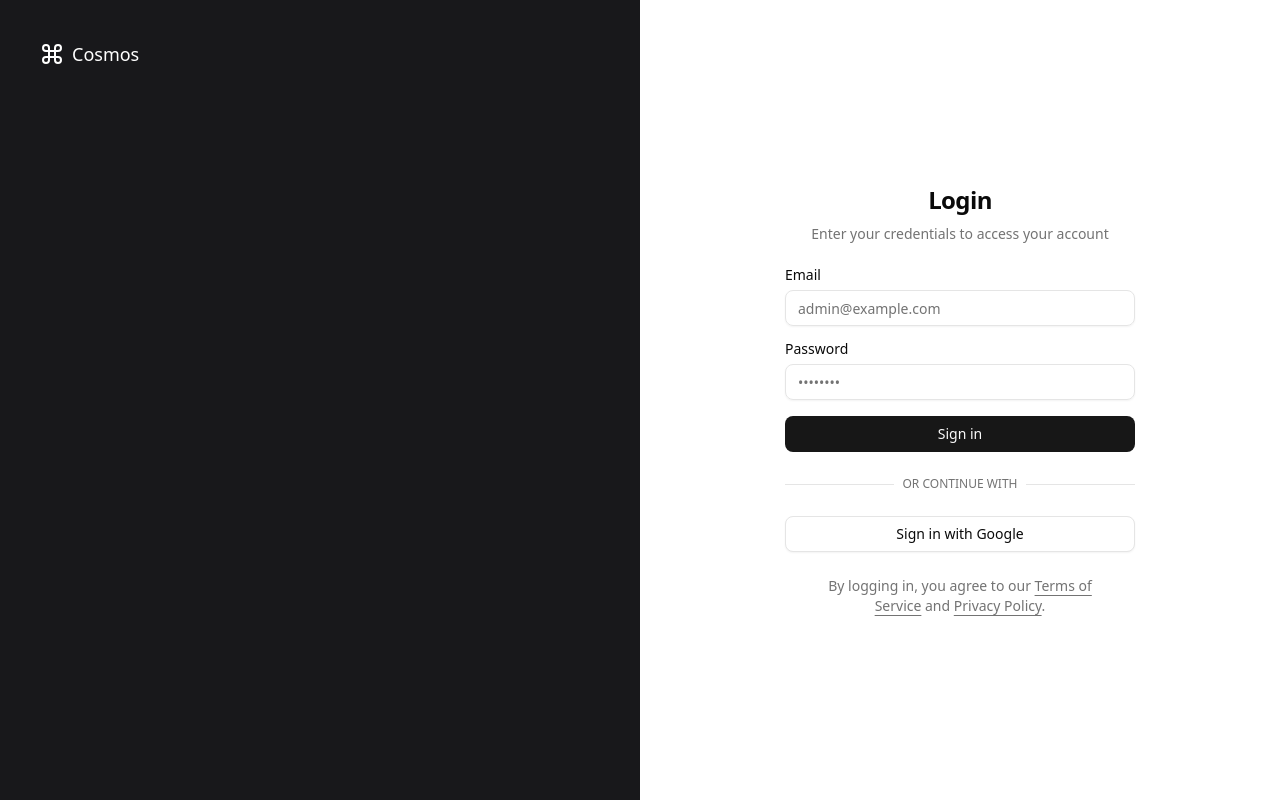
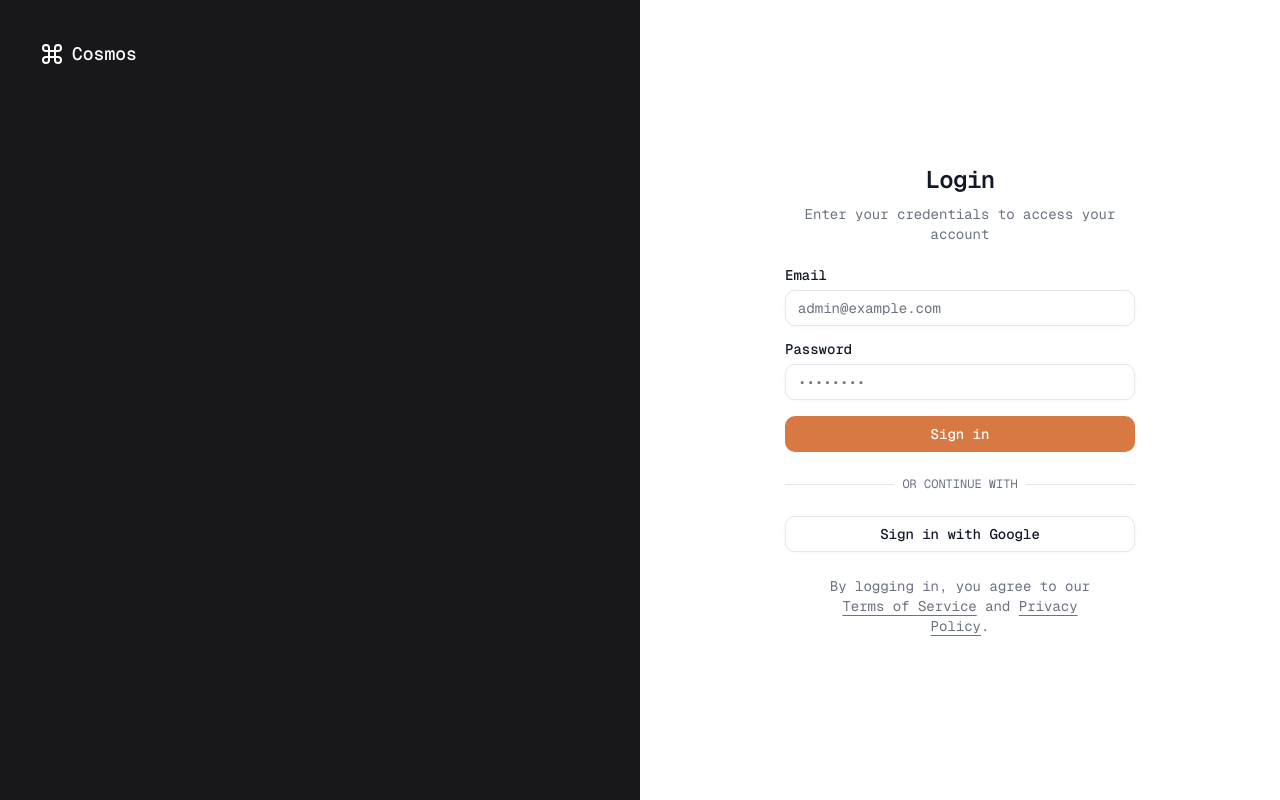
Before and after one commit to CosmosPlatform/cosmos-ui, a Next.js app: page /login in a window 1280 px wide. Built offline with nearby package versions, Linux system fonts and the light colour scheme; no server answers.

Commit message:
UI-007: Changing globalcss to have a better theme

```diff
--- a/src/app/globals.css
+++ b/src/app/globals.css
@@ -3,11 +3,8 @@
 
 @custom-variant dark (&:is(.dark *));
 
+
 @theme inline {
-  --radius-sm: calc(var(--radius) - 4px);
-  --radius-md: calc(var(--radius) - 2px);
-  --radius-lg: var(--radius);
-  --radius-xl: calc(var(--radius) + 4px);
   --color-background: var(--background);
   --color-foreground: var(--foreground);
   --color-card: var(--card);
@@ -23,6 +20,7 @@
   --color-accent: var(--accent);
   --color-accent-foreground: var(--accent-foreground);
   --color-destructive: var(--destructive);
+  --color-destructive-foreground: var(--destructive-foreground);
   --color-border: var(--border);
   --color-input: var(--input);
   --color-ring: var(--ring);
@@ -39,75 +37,132 @@
   --color-sidebar-accent-foreground: var(--sidebar-accent-foreground);
   --color-sidebar-border: var(--sidebar-border);
   --color-sidebar-ring: var(--sidebar-ring);
+
+  --font-sans: var(--font-sans);
+  --font-mono: var(--font-mono);
+  --font-serif: var(--font-serif);
+
+  --radius-sm: calc(var(--radius) - 4px);
+  --radius-md: calc(var(--radius) - 2px);
+  --radius-lg: var(--radius);
+  --radius-xl: calc(var(--radius) + 4px);
+
+  --shadow-2xs: var(--shadow-2xs);
+  --shadow-xs: var(--shadow-xs);
+  --shadow-sm: var(--shadow-sm);
+  --shadow: var(--shadow);
+  --shadow-md: var(--shadow-md);
+  --shadow-lg: var(--shadow-lg);
+  --shadow-xl: var(--shadow-xl);
+  --shadow-2xl: var(--shadow-2xl);
+
+  --tracking-tighter: calc(var(--tracking-normal) - 0.05em);
+  --tracking-tight: calc(var(--tracking-normal) - 0.025em);
+  --tracking-normal: var(--tracking-normal);
+  --tracking-wide: calc(var(--tracking-normal) + 0.025em);
+  --tracking-wider: calc(var(--tracking-normal) + 0.05em);
+  --tracking-widest: calc(var(--tracking-normal) + 0.1em);
 }
 
+
 :root {
-  --radius: 0.625rem;
-  --background: oklch(1 0 0);
-  --foreground: oklch(0.145 0 0);
-  --card: oklch(1 0 0);
-  --card-foreground: oklch(0.145 0 0);
-  --popover: oklch(1 0 0);
-  --popover-foreground: oklch(0.145 0 0);
-  --primary: oklch(0.205 0 0);
-  --primary-foreground: oklch(0.985 0 0);
-  --secondary: oklch(0.97 0 0);
-  --secondary-foreground: oklch(0.205 0 0);
-  --muted: oklch(0.97 0 0);
-  --muted-foreground: oklch(0.556 0 0);
-  --accent: oklch(0.97 0 0);
-  --accent-foreground: oklch(0.205 0 0);
-  --destructive: oklch(0.577 0.245 27.325);
-  --border: oklch(0.922 0 0);
-  --input: oklch(0.922 0 0);
-  --ring: oklch(0.708 0 0);
-  --chart-1: oklch(0.646 0.222 41.116);
-  --chart-2: oklch(0.6 0.118 184.704);
-  --chart-3: oklch(0.398 0.07 227.392);
-  --chart-4: oklch(0.828 0.189 84.429);
-  --chart-5: oklch(0.769 0.188 70.08);
-  --sidebar: oklch(0.985 0 0);
-  --sidebar-foreground: oklch(0.145 0 0);
-  --sidebar-primary: oklch(0.205 0 0);
-  --sidebar-primary-foreground: oklch(0.985 0 0);
-  --sidebar-accent: oklch(0.97 0 0);
-  --sidebar-accent-foreground: oklch(0.205 0 0);
-  --sidebar-border: oklch(0.922 0 0);
-  --sidebar-ring: oklch(0.708 0 0);
+  --background: oklch(1.0000 0 0);
+  --foreground: oklch(0.2101 0.0318 264.6645);
+  --card: oklch(1.0000 0 0);
+  --card-foreground: oklch(0.2101 0.0318 264.6645);
+  --popover: oklch(1.0000 0 0);
+  --popover-foreground: oklch(0.2101 0.0318 264.6645);
+  --primary: oklch(0.6716 0.1368 48.5130);
+  --primary-foreground: oklch(1.0000 0 0);
+  --secondary: oklch(0.5360 0.0398 196.0280);
+  --secondary-foreground: oklch(1.0000 0 0);
+  --muted: oklch(0.9670 0.0029 264.5419);
+  --muted-foreground: oklch(0.5510 0.0234 264.3637);
+  --accent: oklch(0.9491 0 0);
+  --accent-foreground: oklch(0.2101 0.0318 264.6645);
+  --destructive: oklch(0.6368 0.2078 25.3313);
+  --destructive-foreground: oklch(0.9851 0 0);
+  --border: oklch(0.9276 0.0058 264.5313);
+  --input: oklch(0.9276 0.0058 264.5313);
+  --ring: oklch(0.6716 0.1368 48.5130);
+  --chart-1: oklch(0.5940 0.0443 196.0233);
+  --chart-2: oklch(0.7214 0.1337 49.9802);
+  --chart-3: oklch(0.8721 0.0864 68.5474);
+  --chart-4: oklch(0.6268 0 0);
+  --chart-5: oklch(0.6830 0 0);
+  --sidebar: oklch(0.9670 0.0029 264.5419);
+  --sidebar-foreground: oklch(0.2101 0.0318 264.6645);
+  --sidebar-primary: oklch(0.6716 0.1368 48.5130);
+  --sidebar-primary-foreground: oklch(1.0000 0 0);
+  --sidebar-accent: oklch(1.0000 0 0);
+  --sidebar-accent-foreground: oklch(0.2101 0.0318 264.6645);
+  --sidebar-border: oklch(0.9276 0.0058 264.5313);
+  --sidebar-ring: oklch(0.6716 0.1368 48.5130);
+  --font-sans: Geist Mono, ui-monospace, monospace;
+  --font-serif: serif;
+  --font-mono: JetBrains Mono, monospace;
+  --radius: 0.75rem;
+  --shadow-2xs: 0px 1px 4px 0px hsl(0 0% 0% / 0.03);
+  --shadow-xs: 0px 1px 4px 0px hsl(0 0% 0% / 0.03);
+  --shadow-sm: 0px 1px 4px 0px hsl(0 0% 0% / 0.05), 0px 1px 2px -1px hsl(0 0% 0% / 0.05);
+  --shadow: 0px 1px 4px 0px hsl(0 0% 0% / 0.05), 0px 1px 2px -1px hsl(0 0% 0% / 0.05);
+  --shadow-md: 0px 1px 4px 0px hsl(0 0% 0% / 0.05), 0px 2px 4px -1px hsl(0 0% 0% / 0.05);
+  --shadow-lg: 0px 1px 4px 0px hsl(0 0% 0% / 0.05), 0px 4px 6px -1px hsl(0 0% 0% / 0.05);
+  --shadow-xl: 0px 1px 4px 0px hsl(0 0% 0% / 0.05), 0px 8px 10px -1px hsl(0 0% 0% / 0.05);
+  --shadow-2xl: 0px 1px 4px 0px hsl(0 0% 0% / 0.13);
+  --tracking-normal: 0rem;
+  --spacing: 0.25rem;
 }
 
 .dark {
-  --background: oklch(0.145 0 0);
-  --foreground: oklch(0.985 0 0);
-  --card: oklch(0.205 0 0);
-  --card-foreground: oklch(0.985 0 0);
-  --popover: oklch(0.205 0 0);
-  --popover-foreground: oklch(0.985 0 0);
-  --primary: oklch(0.922 0 0);
-  --primary-foreground: oklch(0.205 0 0);
-  --secondary: oklch(0.269 0 0);
-  --secondary-foreground: oklch(0.985 0 0);
-  --muted: oklch(0.269 0 0);
-  --muted-foreground: oklch(0.708 0 0);
-  --accent: oklch(0.269 0 0);
-  --accent-foreground: oklch(0.985 0 0);
-  --destructive: oklch(0.704 0.191 22.216);
-  --border: oklch(1 0 0 / 10%);
-  --input: oklch(1 0 0 / 15%);
-  --ring: oklch(0.556 0 0);
-  --chart-1: oklch(0.488 0.243 264.376);
-  --chart-2: oklch(0.696 0.17 162.48);
-  --chart-3: oklch(0.769 0.188 70.08);
-  --chart-4: oklch(0.627 0.265 303.9);
-  --chart-5: oklch(0.645 0.246 16.439);
-  --sidebar: oklch(0.205 0 0);
-  --sidebar-foreground: oklch(0.985 0 0);
-  --sidebar-primary: oklch(0.488 0.243 264.376);
-  --sidebar-primary-foreground: oklch(0.985 0 0);
-  --sidebar-accent: oklch(0.269 0 0);
-  --sidebar-accent-foreground: oklch(0.985 0 0);
-  --sidebar-border: oklch(1 0 0 / 10%);
-  --sidebar-ring: oklch(0.556 0 0);
+  --background: oklch(0.1797 0.0043 308.1928);
+  --foreground: oklch(0.8109 0 0);
+  --card: oklch(0.1822 0 0);
+  --card-foreground: oklch(0.8109 0 0);
+  --popover: oklch(0.1797 0.0043 308.1928);
+  --popover-foreground: oklch(0.8109 0 0);
+  --primary: oklch(0.7214 0.1337 49.9802);
+  --primary-foreground: oklch(0.1797 0.0043 308.1928);
+  --secondary: oklch(0.5940 0.0443 196.0233);
+  --secondary-foreground: oklch(0.1797 0.0043 308.1928);
+  --muted: oklch(0.2520 0 0);
+  --muted-foreground: oklch(0.6268 0 0);
+  --accent: oklch(0.3211 0 0);
+  --accent-foreground: oklch(0.8109 0 0);
+  --destructive: oklch(0.5940 0.0443 196.0233);
+  --destructive-foreground: oklch(0.1797 0.0043 308.1928);
+  --border: oklch(0.2520 0 0);
+  --input: oklch(0.2520 0 0);
+  --ring: oklch(0.7214 0.1337 49.9802);
+  --chart-1: oklch(0.5940 0.0443 196.0233);
+  --chart-2: oklch(0.7214 0.1337 49.9802);
+  --chart-3: oklch(0.8721 0.0864 68.5474);
+  --chart-4: oklch(0.6268 0 0);
+  --chart-5: oklch(0.6830 0 0);
+  --sidebar: oklch(0.1822 0 0);
+  --sidebar-foreground: oklch(0.8109 0 0);
+  --sidebar-primary: oklch(0.7214 0.1337 49.9802);
+  --sidebar-primary-foreground: oklch(0.1797 0.0043 308.1928);
+  --sidebar-accent: oklch(0.3211 0 0);
+  --sidebar-accent-foreground: oklch(0.8109 0 0);
+  --sidebar-border: oklch(0.2520 0 0);
+  --sidebar-ring: oklch(0.7214 0.1337 49.9802);
+  --font-sans: Geist Mono, ui-monospace, monospace;
+  --font-serif: serif;
+  --font-mono: JetBrains Mono, monospace;
+  --radius: 0.75rem;
+  --shadow-2xs: 0px 1px 4px 0px hsl(0 0% 0% / 0.03);
+  --shadow-xs: 0px 1px 4px 0px hsl(0 0% 0% / 0.03);
+  --shadow-sm: 0px 1px 4px 0px hsl(0 0% 0% / 0.05), 0px 1px 2px -1px hsl(0 0% 0% / 0.05);
+  --shadow: 0px 1px 4px 0px hsl(0 0% 0% / 0.05), 0px 1px 2px -1px hsl(0 0% 0% / 0.05);
+  --shadow-md: 0px 1px 4px 0px hsl(0 0% 0% / 0.05), 0px 2px 4px -1px hsl(0 0% 0% / 0.05);
+  --shadow-lg: 0px 1px 4px 0px hsl(0 0% 0% / 0.05), 0px 4px 6px -1px hsl(0 0% 0% / 0.05);
+  --shadow-xl: 0px 1px 4px 0px hsl(0 0% 0% / 0.05), 0px 8px 10px -1px hsl(0 0% 0% / 0.05);
+  --shadow-2xl: 0px 1px 4px 0px hsl(0 0% 0% / 0.13);
+}
+
+body {
+  letter-spacing: var(--tracking-normal);
 }
 
 @layer base {
```
